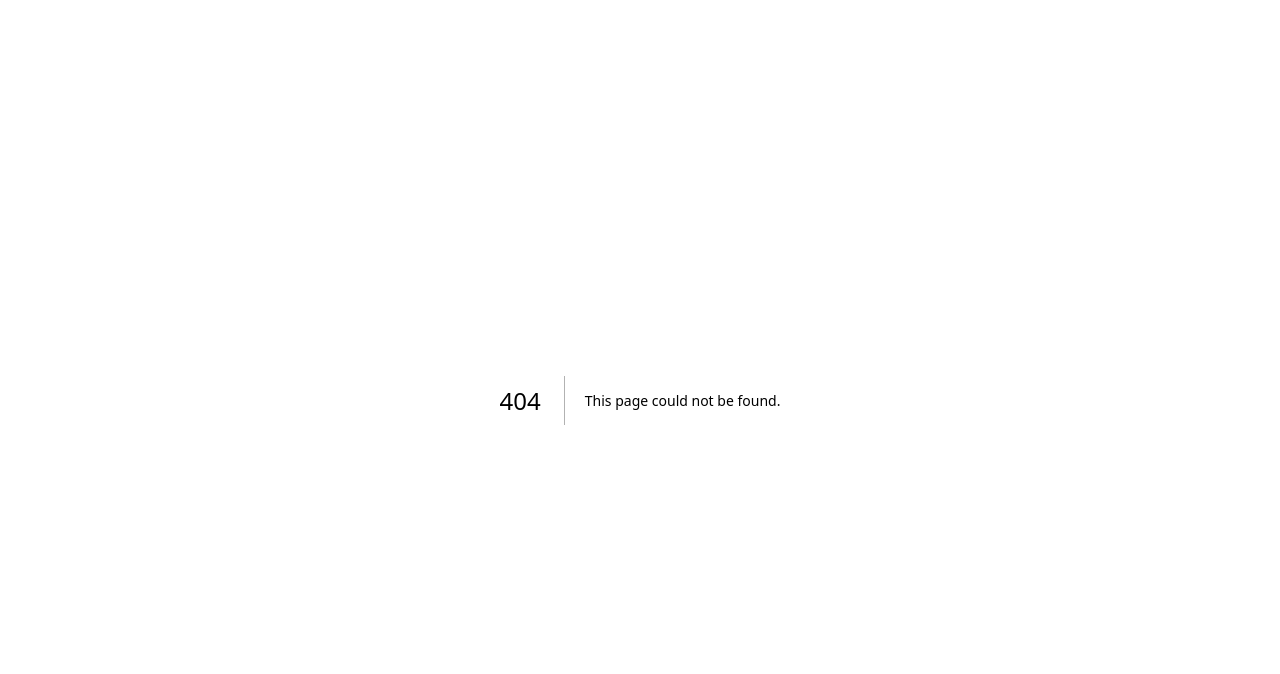
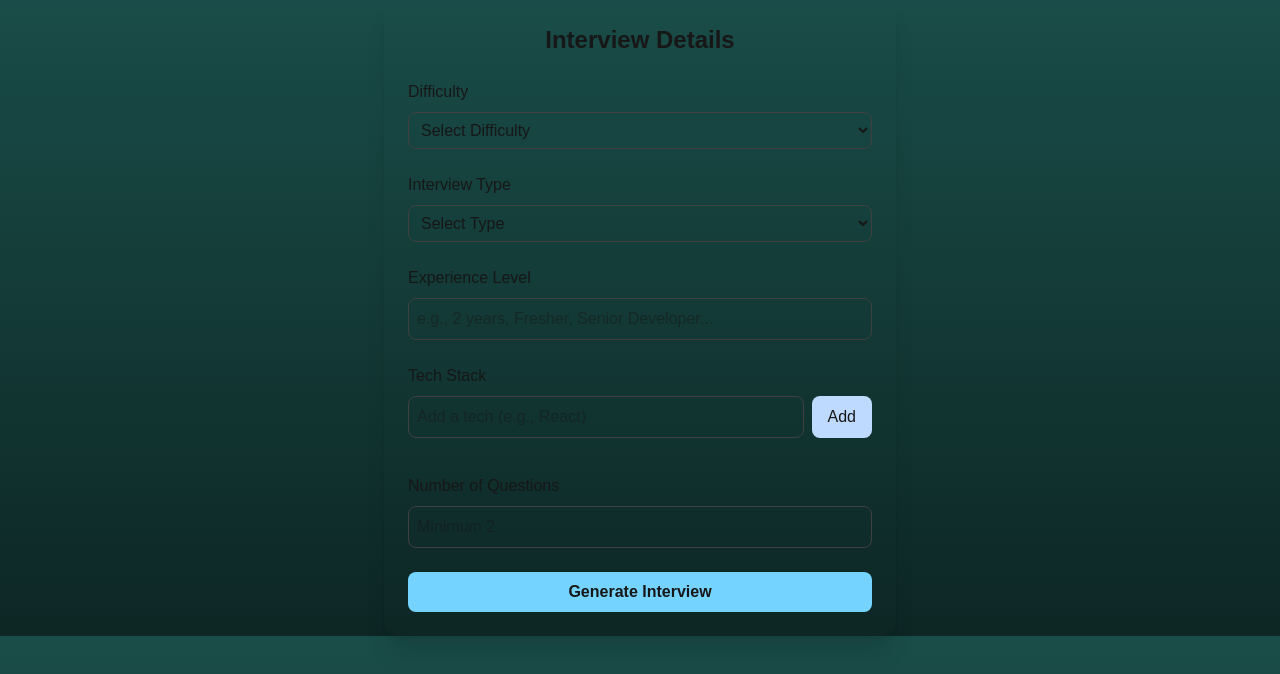
Before and after one commit to charan-the-dev/resume-based-mock-interview-and-company-knowledge-chatbot, a Next.js app in the folder frontend/: page /interview/new in a window 1280 px wide. Before the commit this address had no page. Shown: the top 674 px of the page. Built offline with nearby package versions, Linux system fonts and the light colour scheme.

Commit message:
add new routes and components for interview

```diff
--- /dev/null
+++ b/frontend/app/dashboard/page.jsx
@@ -0,0 +1,16 @@
+import InterviewButton from "@/components/InterviewButton";
+import ResumeButton from "@/components/ResumeButton";
+
+export default function page() {
+    return (
+        <div>
+            <div className="text-center text-3xl font-bold">
+                This is the dashboard page!
+            </div>
+            <div className="flex my-30 justify-around">
+                <InterviewButton />
+                <ResumeButton />
+            </div>
+        </div>
+    )
+}
--- /dev/null
+++ b/frontend/app/interview/[id]/page.jsx
@@ -0,0 +1,12 @@
+"use client";
+
+import { useParams } from "next/navigation";
+
+const page = () => {
+    const {id} = useParams();
+    return (
+        <div>The Interview Id is: {id}</div>
+    )
+}
+
+export default page
--- /dev/null
+++ b/frontend/app/interview/new/page.jsx
@@ -0,0 +1,192 @@
+"use client";
+
+import { useState } from "react";
+import Toast from "@/components/Toast";
+import { generateQuestions } from "@/lib/actions/interviewGeneration";
+
+const MIN_QUESTIONS = 2;
+
+export default function InterviewForm() {
+    const [difficulty, setDifficulty] = useState("");
+    const [type, setType] = useState("");
+    const [experience, setExperience] = useState("");
+    const [techInput, setTechInput] = useState("");
+    const [techStack, setTechStack] = useState([]);
+    const [noOfQuestions, setNoOfQuestions] = useState("");
+    const [message, setMessage] = useState({ text: "", type: "warning" });
+    const [loading, setLoading] = useState(false);
+
+    const handleAddTech = () => {
+        if (techInput.trim() && !techStack.includes(techInput.trim())) {
+            setTechStack([...techStack, techInput.trim()]);
+            setTechInput("");
+        }
+    };
+
+    const handleRemoveTech = (tech) => {
+        setTechStack(techStack.filter((t) => t !== tech));
+    };
+
+    const handleSubmit = async (e) => {
+        e.preventDefault();
+        setMessage({text: "", type: "warning"});
+
+        if (!difficulty || !type || !experience) {
+            setMessage({text: "Please fill all required fields.", type: "error"});
+            return;
+        }
+
+        if (techStack.length === 0) {
+            setMessage({text: "Please add at least one tech stack.", type: "error"});
+            return;
+        }
+
+        if (isNaN(Number(noOfQuestions)) || Number(noOfQuestions) < MIN_QUESTIONS) {
+            setMessage({text: `Number of questions should be at least ${MIN_QUESTIONS}.`, type: "error"});
+            return;
+        }
+
+        const interviewFormData = {
+            difficulty,
+            type,
+            experience,
+            techStack,
+            noOfQuestions,
+        };
+
+        setLoading(true);
+
+        const res = await generateQuestions(interviewFormData);
+        if (res.success) {
+            setMessage({ text: "Form submitted successfully!", type: "success" });
+            setLoading(false);
+        } else {
+            setMessage({ text: "There was an error Generating the interview. Please try again later!"})
+        }
+
+    };
+
+    return (
+        <>
+            <form
+                onSubmit={handleSubmit}
+                className="max-w-lg mx-auto p-6 rounded-2xl shadow-xl space-y-6"
+            >
+                <h2 className="text-2xl font-semibold text-center">Interview Details</h2>
+
+                <div>
+                    <label className="block mb-2 font-medium">Difficulty</label>
+                    <select
+                        value={difficulty}
+                        onChange={(e) => setDifficulty(e.target.value)}
+                        className="w-full p-2 rounded-lg border border-neutral-700 focus:outline-none focus:ring-2 focus:ring-blue-500"
+                    >
+                        <option value="">Select Difficulty</option>
+                        {["easy", "intermediate", "pro", "mixed"].map((d) => (
+                            <option key={d} value={d}>
+                                {d.charAt(0).toUpperCase() + d.slice(1)}
+                            </option>
+                        ))}
+                    </select>
+                </div>
+
+                <div>
+                    <label className="block mb-2 font-medium">Interview Type</label>
+                    <select
+                        value={type}
+                        onChange={(e) => setType(e.target.value)}
+                        className="w-full p-2 rounded-lg border border-neutral-700 focus:outline-none focus:ring-2 focus:ring-blue-500"
+                    >
+                        <option value="">Select Type</option>
+                        {["technical", "behavioral", "both"].map((t) => (
+                            <option key={t} value={t}>
+                                {t.charAt(0).toUpperCase() + t.slice(1)}
+                            </option>
+                        ))}
+                    </select>
+                </div>
+
+                <div>
+                    <label className="block mb-2 font-medium">Experience Level</label>
+                    <input
+                        type="text"
+                        placeholder="e.g., 2 years, Fresher, Senior Developer..."
+                        value={experience}
+                        onChange={(e) => setExperience(e.target.value)}
+                        className="w-full p-2 rounded-lg border border-neutral-700 focus:outline-none focus:ring-2 focus:ring-blue-500"
+                    />
+                </div>
+
+                <div>
+                    <label className="block mb-2 font-medium">Tech Stack</label>
+                    <div className="flex gap-2">
+                        <input
+                            type="text"
+                            placeholder="Add a tech (e.g., React)"
+                            value={techInput}
+                            onChange={(e) => setTechInput(e.target.value)}
+                            onKeyDown={(e) => {
+                                if (e.key === "Enter") {
+                                    e.preventDefault();
+                                    handleAddTech();
+                                }
+                            }}
+                            className="flex-1 p-2 rounded-lg border border-neutral-700 focus:outline-none focus:ring-2 focus:ring-blue-500"
+                        />
+                        <button
+                            type="button"
+                            onClick={handleAddTech}
+                            className="px-4 py-2 rounded-lg bg-blue-200 hover:bg-blue-400 cursor-pointer"
+                        >
+                            Add
+                        </button>
+                    </div>
+
+                    <div className="flex flex-wrap gap-2 mt-3">
+                        {techStack.map((tech) => (
+                            <div
+                                key={tech}
+                                className="flex items-center gap-2 px-3 py-1 rounded-full bg-neutral-700 text-white text-sm"
+                            >
+                                <span>{tech}</span>
+                                <button
+                                    type="button"
+                                    onClick={() => handleRemoveTech(tech)}
+                                    className="text-red-400 hover:text-red-500 cursor-pointer"
+                                >
+                                    ✕
+                                </button>
+                            </div>
+                        ))}
+                    </div>
+                </div>
+
+                <div>
+                    <label className="block mb-2 font-medium">Number of Questions</label>
+                    <input
+                        type="number"
+                        placeholder={`Minimum ${MIN_QUESTIONS}`}
+                        value={noOfQuestions}
+                        onChange={(e) => setNoOfQuestions(e.target.value)}
+                        className="w-full p-2 rounded-lg border border-neutral-700 focus:outline-none focus:ring-2 focus:ring-blue-500
+                            appearance-none
+                            [&::-webkit-inner-spin-button]:appearance-none
+                            [&::-webkit-outer-spin-button]:appearance-none"
+                    />
+                </div>
+
+                <Toast type={message.type} message={message.text} setMessage={setMessage} />
+
+                <button
+                    type="submit"
+                    className="w-full py-2 rounded-lg bg-sky-300 hover:bg-sky-500 font-semibold"
+                    disabled={loading && !error}
+                >
+                    {
+                        loading ? "Generating,,," : "Generate Interview"
+                    }
+                </button>
+            </form>
+        </>
+    );
+}
--- a/frontend/app/interview/page.jsx
+++ b/frontend/app/interview/page.jsx
@@ -1,6 +1,6 @@
 "use client";
 import React, { useState } from 'react';
-import ChatLayout from '../components/ChatLayout';
+import ChatLayout from '../../components/ChatLayout';
 
 const Interview = () => {
     const [messages, setMessages] = useState([
--- /dev/null
+++ b/frontend/components/InterviewButton.jsx
@@ -0,0 +1,19 @@
+"use client";
+
+import { useRouter } from "next/navigation";
+
+
+const InterviewButton = () => {
+    const router = useRouter();
+    return (
+        <button
+            className='py-2 px-5 rounded bg-emerald-200 border-2 border-emerald-700 cursor-pointer'
+            type="button"
+            onClick={() => router.push("/interview/new")}
+        >
+            Create an Interview
+        </button>
+    )
+}
+
+export default InterviewButton
--- /dev/null
+++ b/frontend/components/ResumeButton.jsx
@@ -0,0 +1,12 @@
+const ResumeButton = () => {
+    return (
+        <button
+            className='py-2 px-5 rounded bg-emerald-200 border-2 border-emerald-700 cursor-pointer'
+            type="button"
+        >
+            Upload Resume for Analysis
+        </button>
+    );
+};
+
+export default ResumeButton
```
